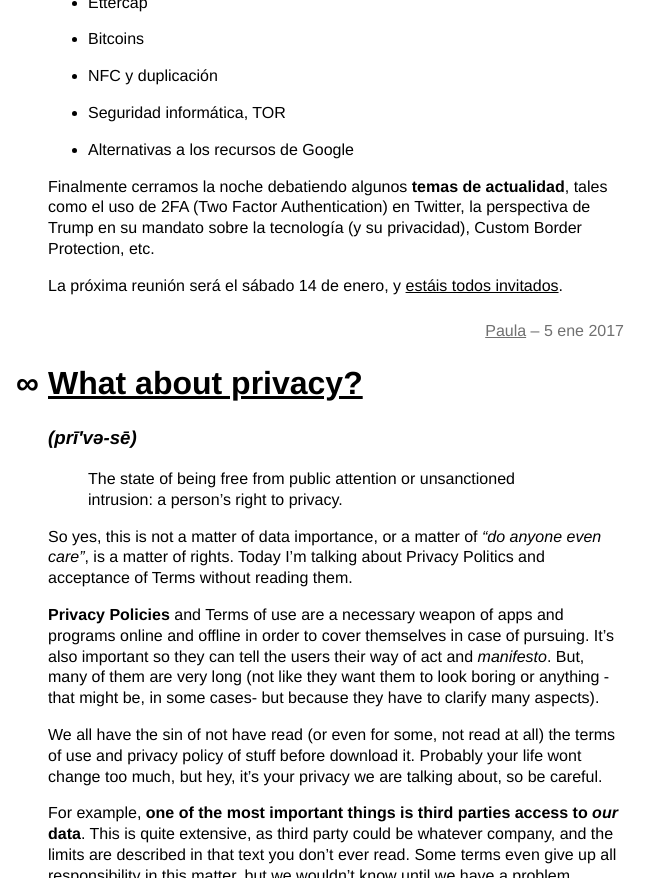
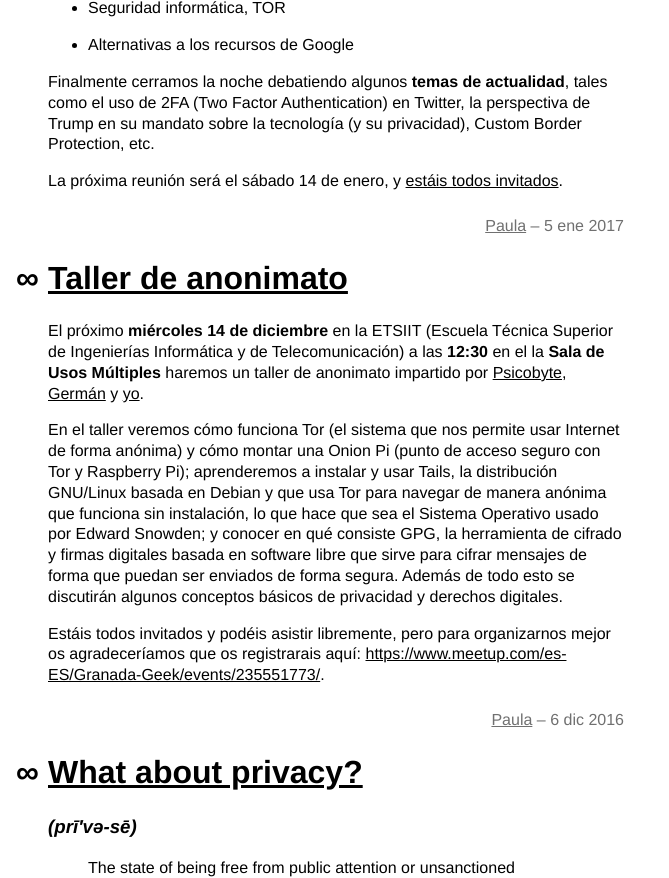
Before and after one commit to Interferencias/interferencias.github.io, a Jekyll site: the page built from index.html, in a window 1280 px wide and 900 px high, scrolled down 925 px, cut to the strip 0-878 px from the top of the window. Shown: the whole strip, without its empty margins (0-669 px from the left). Built offline with Jekyll 4.4.1, drawn with Linux system fonts in a browser that asks for light colours; the list of posts is cut into pages by our own code; some of the changed text lies outside the part shown.

Commit message:
Corrigiendo enlaces

```diff
--- /dev/null
+++ b/_posts/2016-12-06-taller-anonimato.md
@@ -0,0 +1,11 @@
+---
+layout: post
+title: Taller de anonimato
+author: paula
+---
+
+El próximo **miércoles 14 de diciembre** en la ETSIIT (Escuela Técnica Superior de Ingenierías Informática y de Telecomunicación) a las **12:30** en el la **Sala de Usos Múltiples** haremos un taller de anonimato impartido por [Psicobyte](https://twitter.com/psicobyte_), [Germán](https://twitter.com/germaaan_) y [yo](https://twitter.com/Terceranexus6).
+
+En el taller veremos cómo funciona Tor (el sistema que nos permite usar Internet de forma anónima) y cómo montar una Onion Pi (punto de acceso seguro con Tor y Raspberry Pi); aprenderemos a instalar y usar Tails, la distribución GNU/Linux basada en Debian y que usa Tor para navegar de manera anónima que funciona sin instalación, lo que hace que sea el Sistema Operativo usado por Edward Snowden; y conocer en qué consiste GPG, la herramienta de cifrado y firmas digitales basada en software libre que sirve para cifrar mensajes de forma que puedan ser enviados de forma segura. Además de todo esto se discutirán algunos conceptos básicos de privacidad y derechos digitales.
+
+Estáis todos invitados y podéis asistir libremente, pero para organizarnos mejor os agradeceríamos que os registrarais aquí: [https://www.meetup.com/es-ES/Granada-Geek/events/235551773/](https://www.meetup.com/es-ES/Granada-Geek/events/235551773/).
```
Also changed, not shown: _posts/2017-01-05-reunion-diciembre-2016.md (+0 -2 lines).
